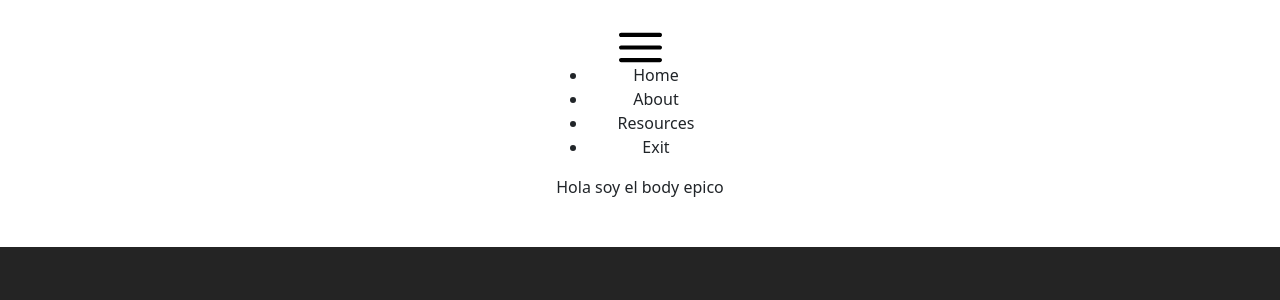
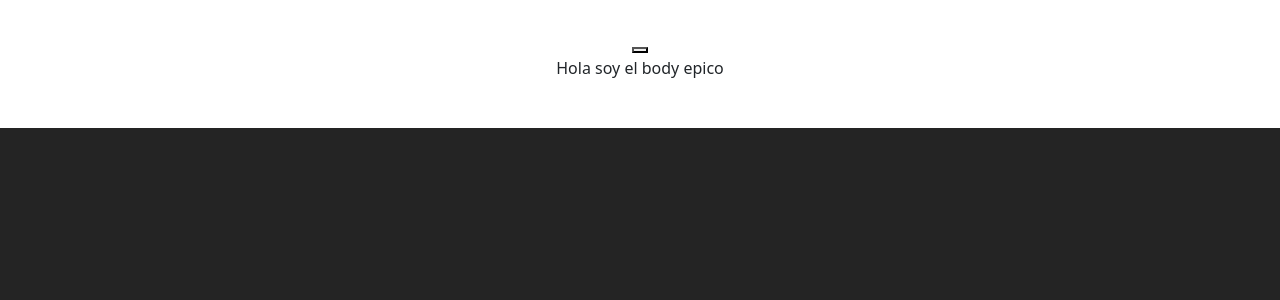
Before and after one commit to Alejandrodiazn/Punto-final-violencia, a React (Vite) app: page / in a window 1280 px wide. Shown: the top 300 px of the page. Built offline with nearby package versions, Linux system fonts and the light colour scheme.

Commit message:
Feat NavBar and Burger attempt

```diff
--- a/index.html
+++ b/index.html
@@ -12,6 +12,8 @@
     <script src="https://cdn.jsdelivr.net/npm/@popperjs/core@2.11.6/dist/umd/popper.min.js" integrity="sha384-oBqDVmMz9ATKxIep9tiCxS/Z9fNfEXiDAYTujMAeBAsjFuCZSmKbSSUnQlmh/jp3" crossorigin="anonymous"></script>
     <script src="https://cdn.jsdelivr.net/npm/bootstrap@5.3.0-alpha2/dist/js/bootstrap.min.js" integrity="sha384-heAjqF+bCxXpCWLa6Zhcp4fu20XoNIA98ecBC1YkdXhszjoejr5y9Q77hIrv8R9i" crossorigin="anonymous"></script>
     <script src="https://cdn.jsdelivr.net/npm/bootstrap@5.3.0-alpha2/dist/js/bootstrap.bundle.min.js" integrity="sha384-qKXV1j0HvMUeCBQ+QVp7JcfGl760yU08IQ+GpUo5hlbpg51QRiuqHAJz8+BrxE/N" crossorigin="anonymous"></script>
+    <div id="backdrop-hook"></div>
+    <div id="drawer-hook"></div>
     <div id="root"></div>
     <script type="module" src="/src/main.jsx"></script>
   </body>
--- a/package.json
+++ b/package.json
@@ -13,6 +13,7 @@
     "@types/three": "^0.149.0",
     "react": "^18.2.0",
     "react-dom": "^18.2.0",
+    "react-transition-group": "^4.4.5",
     "three": "^0.150.1"
   },
   "devDependencies": {
--- a/src/App.jsx
+++ b/src/App.jsx
@@ -1,6 +1,6 @@
 import './App.css'
 import React from 'react';
-import Navbar from './components/navbar';
+import Navbar from './components/Navbar';
 function App() {
 
   return (
--- /dev/null
+++ b/src/components/Backdrop.jsx
@@ -0,0 +1,12 @@
+import React from 'react'
+import ReactDOM from 'react-dom';
+
+
+const Backdrop = props =>{
+    return ReactDOM.createPortal(
+        <div className='backdrop' onClick={props.onClick}></div>,
+        document.getElementById('backdrop-hook')
+    )
+}
+
+export default Backdrop;
--- /dev/null
+++ b/src/components/MainHeader.jsx
@@ -0,0 +1,7 @@
+import React from 'react'
+
+const MainHeader = props =>{
+    return <header className='main-header'>{props.children}</header>
+}
+
+export default MainHeader;
--- /dev/null
+++ b/src/components/SideDrawer.jsx
@@ -0,0 +1,22 @@
+import React from 'react'
+import ReactDOM from 'react-dom';
+import {CSSTransition} from 'react-transition-group';
+const SideDrawer = props =>{
+    const content=(
+        <CSSTransition
+            in={props.show}
+            timeout={200}
+            className="slide-in-left"
+            mounterOnEnter
+            unmountOnExit
+        >
+            <aside
+                className='side-drawer'
+                onClick={props.onClick}>
+                    {props.children}
+            </aside>
+        </CSSTransition>
+    );
+    return ReactDOM.createPortal(content, document.getElementById('drawer-hook'));
+}
+export default SideDrawer;
--- a/src/components/navbar.jsx
+++ b/src/components/navbar.jsx
@@ -1,17 +1,41 @@
-import React from 'react';
+import React, {useState} from 'react';
 
-function Navbar() {
+import SideDrawer from './SideDrawer';
+import MainHeader from './MainHeader';
+import Backdrop from './Backdrop';
+
+const Navbar = props => {
+  const [drawerIsOpen, setDrawerIsOpen] = useState(false);
+  const openDrawerHandler = () => {
+    setDrawerIsOpen(true);
+  };
+
+  const closeDrawerHandler = () => {
+    setDrawerIsOpen(false);
+  }
+
   return (
-    <div>
-        <svg width="43" height="31" viewBox="0 0 43 31" fill="none" xmlns="http://www.w3.org/2000/svg">
-        <path fill-rule="evenodd" clip-rule="evenodd" d="M0 2.9025C0 1.74405 0.93911 0.804939 2.09756 0.804939H40.9024C42.0609 0.804939 43 1.74405 43 2.9025C43 4.06095 42.0609 5.00006 40.9024 5.00006H2.09756C0.93911 5.00006 0 4.06095 0 2.9025ZM0 15.4879C0 14.3295 0.93911 13.3904 2.09756 13.3904H40.9024C42.0609 13.3904 43 14.3295 43 15.4879C43 16.6464 42.0609 17.5855 40.9024 17.5855H2.09756C0.93911 17.5855 0 16.6464 0 15.4879ZM2.09756 25.9756C0.93911 25.9756 0 26.9147 0 28.0732C0 29.2316 0.93911 30.1707 2.09756 30.1707H40.9024C42.0609 30.1707 43 29.2316 43 28.0732C43 26.9147 42.0609 25.9756 40.9024 25.9756H2.09756Z" fill="black"/></svg>
-        <ul>
+    <React.Fragment>
+      {drawerIsOpen && <Backdrop onClick={closeDrawerHandler}/>}
+      <SideDrawer show = {drawerIsOpen} onClick={closeDrawerHandler}>
+        <nav className='mainNavDraw'>
+          <ul>
             <li>Home</li>
             <li>About</li>
             <li>Resources</li>
             <li>Exit</li>
-        </ul>
-    </div>
+          </ul>
+        </nav>
+      </SideDrawer>
+      <MainHeader>
+        <button className='mainNavMenu'onClick={openDrawerHandler}>
+          <span />
+          <span />
+          <span />
+        </button>
+      </MainHeader>
+
+    </React.Fragment>
   );
 
 }
```
Also changed, not shown: 1 other file (tests, documents, lock files or other folders).
